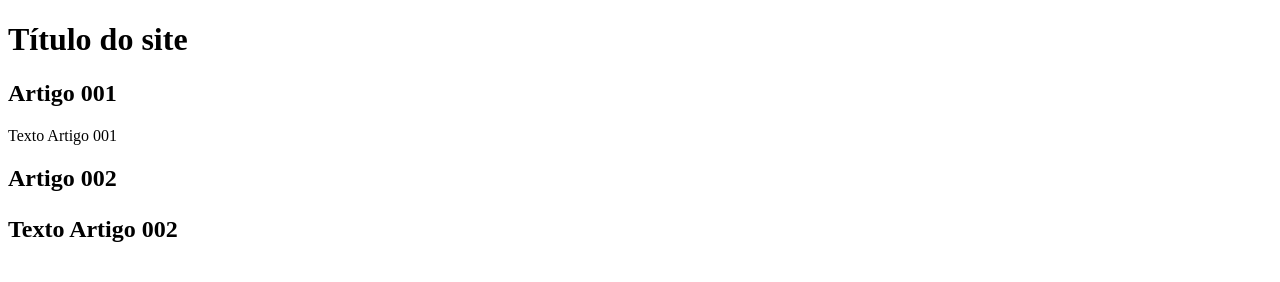
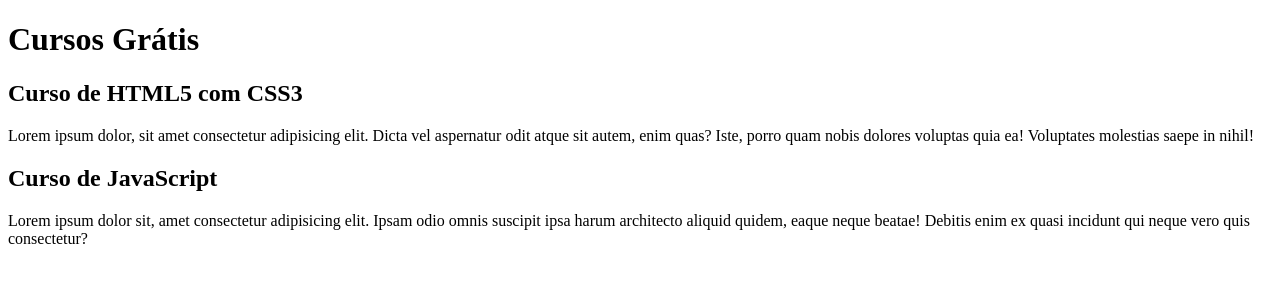
Before and after one commit to brennoams/projeto-site, a plain HTML site: page index.html in a window 1280 px wide. Drawn offline with Linux system fonts and the light colour scheme.

Commit message:
comecei a escrever o conteúdo

```diff
--- a/index.html
+++ b/index.html
@@ -9,16 +9,16 @@
 <body>
     <main>
         <header>
-            <h1>Título do site</h1>
+            <h1>Cursos Grátis</h1>
         </header>
         <article>
-            <h2>Artigo 001</h2>
-            <p>Texto Artigo 001</p>
+            <h2>Curso de HTML5 com CSS3</h2>
+            <p>Lorem ipsum dolor, sit amet consectetur adipisicing elit. Dicta vel aspernatur odit atque sit autem, enim quas? Iste, porro quam nobis dolores voluptas quia ea! Voluptates molestias saepe in nihil!</p>
         </article>
         <article>
-            <h2>Artigo 002
-                <p>Texto Artigo 002</p>
-            </h2>
+            <h2>Curso de JavaScript</h2>
+                <p>Lorem ipsum dolor sit, amet consectetur adipisicing elit. Ipsam odio omnis suscipit ipsa harum architecto aliquid quidem, eaque neque beatae! Debitis enim ex quasi incidunt qui neque vero quis consectetur?</p>
+
         </article>
 
     </main>
```
